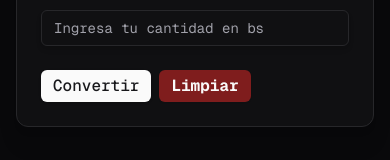
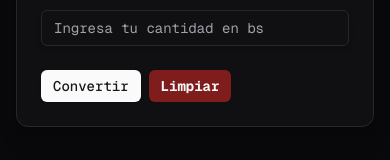
Before and after one commit to ivanosquis10/bolivarium-conversor, a Next.js app: page / in a window 390 px wide. Shown: the part 860-1020 px from the top of the page. Built offline with nearby package versions, Linux system fonts and the light colour scheme; no server answers.

Commit message:
style: :art: font sizes have been changed

```diff
--- a/src/components/conversor/render-tabs/render-tabs.tsx
+++ b/src/components/conversor/render-tabs/render-tabs.tsx
@@ -71,11 +71,11 @@ export function RenderTabs(currency: string, title: string, placeholder: string)
             </div>
           </CardContent>
           <CardFooter className="flex items-center gap-2">
-            <Button className="text-base lg:h-9 lg:px-4 lg:py-2" size="sm" type="submit">
+            <Button className="text-sm lg:h-9 lg:px-4 lg:py-2 lg:text-base" size="sm" type="submit">
               Convertir
             </Button>
             <Button
-              className="text-base font-bold lg:h-9 lg:px-4 lg:py-2"
+              className="text-sm font-bold lg:h-9 lg:px-4 lg:py-2 lg:text-base"
               size="sm"
               type="button"
               variant="destructive"
--- a/src/components/footer/footer.tsx
+++ b/src/components/footer/footer.tsx
@@ -18,7 +18,7 @@ export function Footer() {
           >
             Iván😻
           </a>
-          . All rights reserved. <span>©{new Date().getFullYear()}</span>
+          <span> ©{new Date().getFullYear()}</span>
         </p>
         <div className="flex items-center gap-2">
           <FAQ />
```
